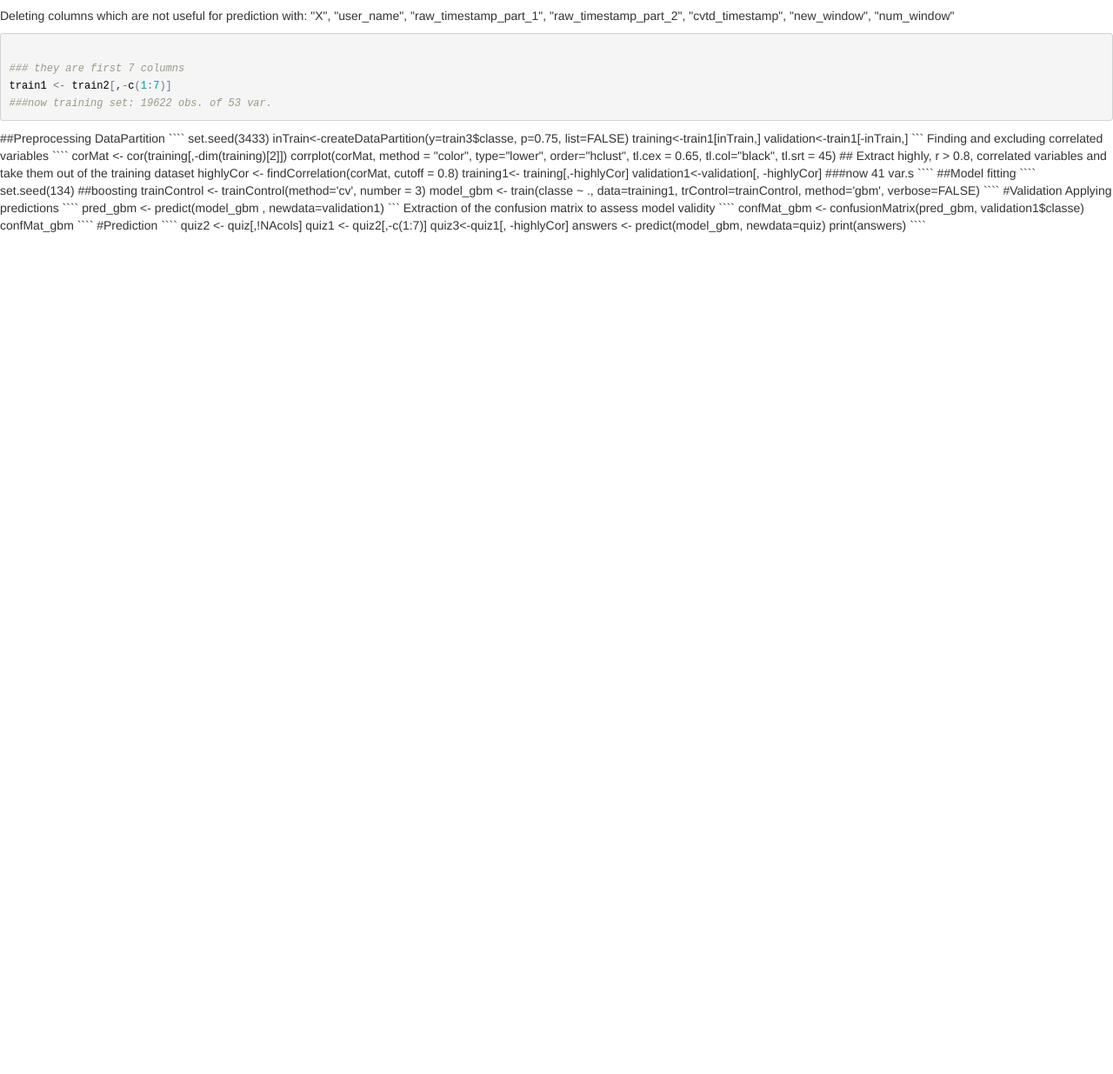
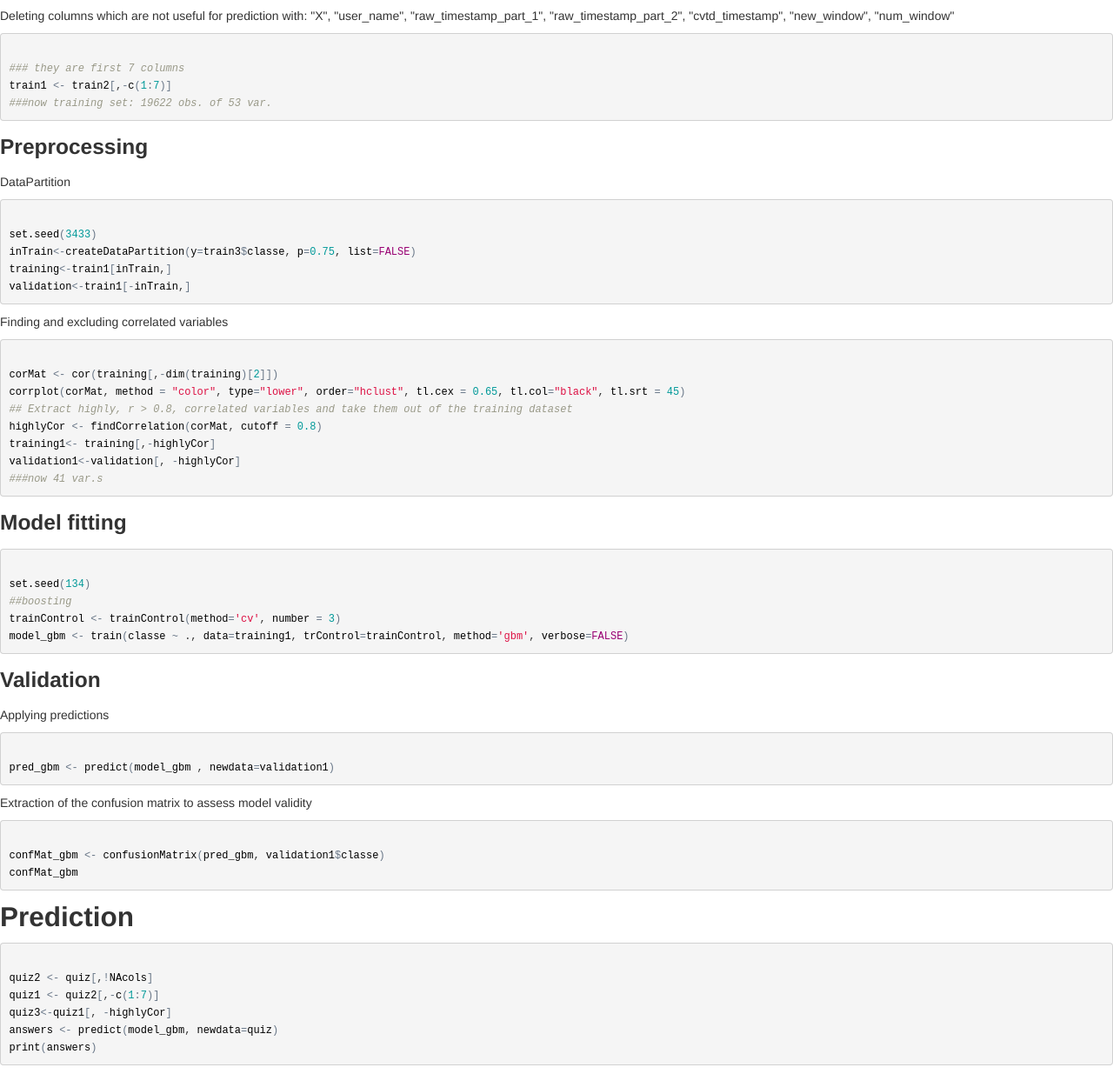
Before and after one commit to OksiMosenko/Practical-Machine-Learning-course-project, a plain HTML site: page pml proj.html in a window 1280 px wide. Shown: the part 1206-2441 px from the top of the page at 87% size. Before the commit the page ends 1475 px from the top, so only its background shows below. Drawn offline with nearby package versions, Linux system fonts and the light colour scheme; some packages are replaced by stand-ins of ours.

Commit message:
Update pml proj.html

`````diff
--- a/pml proj.html
+++ b/pml proj.html
@@ -1,4 +1,3 @@
-
 <html xmlns="http://www.w3.org/1999/xhtml">
 
 <head>
@@ -102,16 +101,17 @@ train2 <- train[,!NAcols]  </code></pre>
 train1 <- train2[,-c(1:7)]
 ###now training set: 19622 obs. of 53 var.
 </code></pre>
-##Preprocessing
-DataPartition
-````
+<div id="Preprocessing" class="section level3">
+<h3>Preprocessing</h3>
+<p> DataPartition </div>
+<pre class="r"><code>
 set.seed(3433)
 inTrain<-createDataPartition(y=train3$classe, p=0.75, list=FALSE)
 training<-train1[inTrain,]
 validation<-train1[-inTrain,]
-```
-Finding and excluding correlated variables
-````
+</code></pre>
+<p> Finding and excluding correlated variables </div>
+<pre class="r"><code>
 corMat <- cor(training[,-dim(training)[2]])
 corrplot(corMat, method = "color", type="lower", order="hclust", tl.cex = 0.65, tl.col="black", tl.srt = 45)
 ## Extract highly, r > 0.8, correlated variables and take them out of the training dataset
@@ -119,33 +119,46 @@ highlyCor <- findCorrelation(corMat, cutoff = 0.8)
 training1<- training[,-highlyCor]
 validation1<-validation[, -highlyCor]
 ###now 41 var.s
-````
-
-##Model fitting
-````
+</code></pre>
+<div id="Model-fitting" class="section level3">
+<h3>Model fitting</h3>
+<pre class="r"><code>
 set.seed(134)
 ##boosting
 trainControl <- trainControl(method='cv', number = 3)
 model_gbm <- train(classe ~ ., data=training1, trControl=trainControl, method='gbm', verbose=FALSE)
-````
-#Validation
-Applying predictions
-````
+</code></pre>
+<div id="Validation" class="section level3">
+<h3>Validation</h3>
+<p> Applying predictions </div>
+<pre class="r"><code>
 pred_gbm <- predict(model_gbm , newdata=validation1)
-```
-Extraction of the confusion matrix to assess model validity
-````
+</code></pre>
+<p> Extraction of the confusion matrix to assess model validity</div>
+<pre class="r"><code>
 confMat_gbm <- confusionMatrix(pred_gbm, validation1$classe)
 confMat_gbm
-````
-#Prediction
-````
+</code></pre>
+<div id="Prediction" class="section level2">
+<h2>Prediction</h2>
+<pre class="r"><code>
 quiz2 <- quiz[,!NAcols]
 quiz1 <- quiz2[,-c(1:7)]
 quiz3<-quiz1[, -highlyCor]
 answers <- predict(model_gbm, newdata=quiz)
 print(answers)
-````
+</code></pre>
+</div>
+
+
+</div>
+
+<script>
+// add bootstrap table styles to pandoc tables
+$(document).ready(function () {
+  $('tr.header').parent('thead').parent('table').addClass('table table-condensed');
+});
+
 </script>
 
 <!-- dynamically load mathjax for compatibility with self-contained -->
`````
